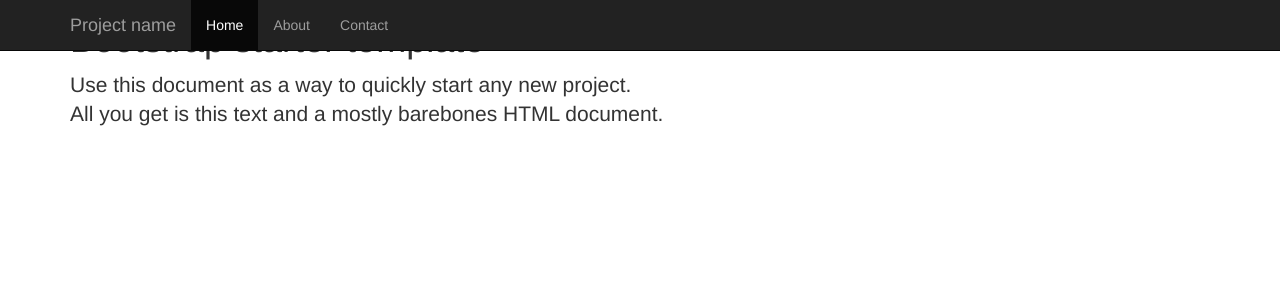
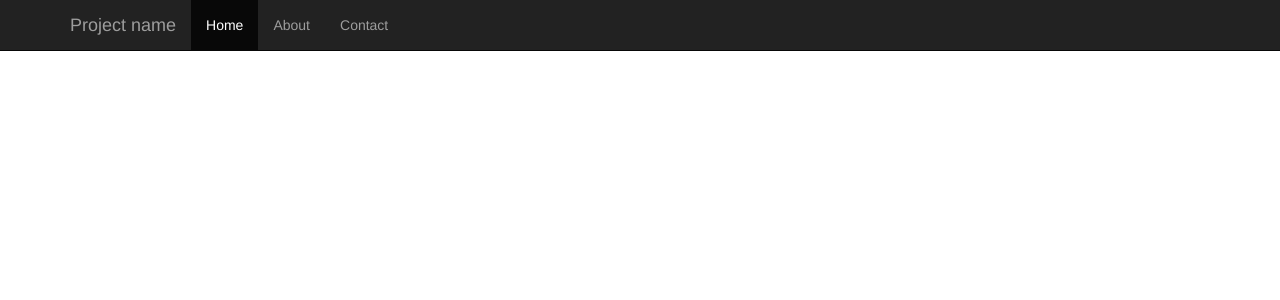
Before and after one commit to SquareHook/SquareHook.github.io, a Jekyll site: the page built from index.html, in a window 1280 px wide. Shown: the top 300 px of the page. Built offline with Jekyll 4.4.1, drawn with Linux system fonts in a browser that asks for light colours; nearby versions of some CDN libraries.

Commit message:
Update default.html

```diff
--- a/_layouts/default.html
+++ b/_layouts/default.html
@@ -38,14 +38,11 @@
       </div>
     </nav>
 
-    <div class="container">
-      {{ page.content }}
-      <div class="starter-template">
-        <h1>Bootstrap starter template</h1>
-        <p class="lead">Use this document as a way to quickly start any new project.<br> All you get is this text and a mostly barebones HTML document.</p>
-      </div>
-
-    </div><!-- /.container -->
+     <div class="container">
+      <section id="main_content">
+        {{ content }}
+      </section>
+    </div>
 
 
     <!-- Bootstrap core JavaScript
```
